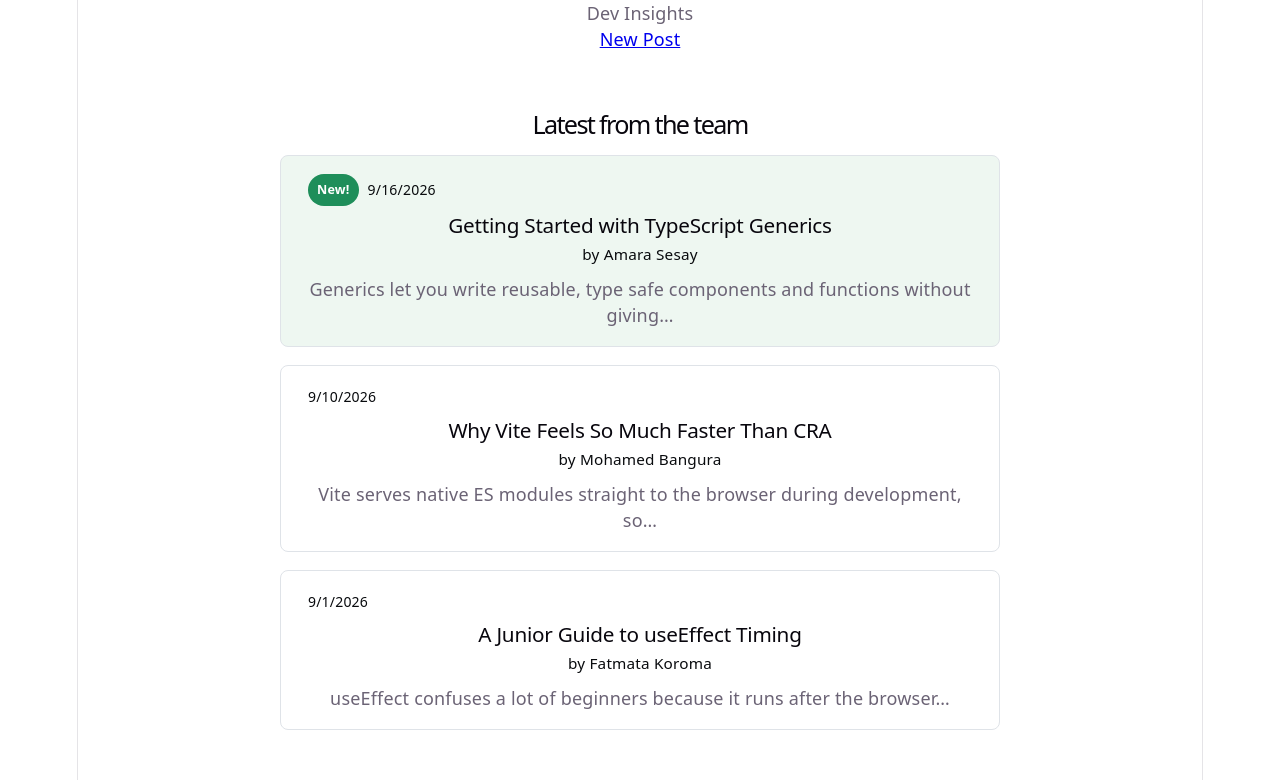
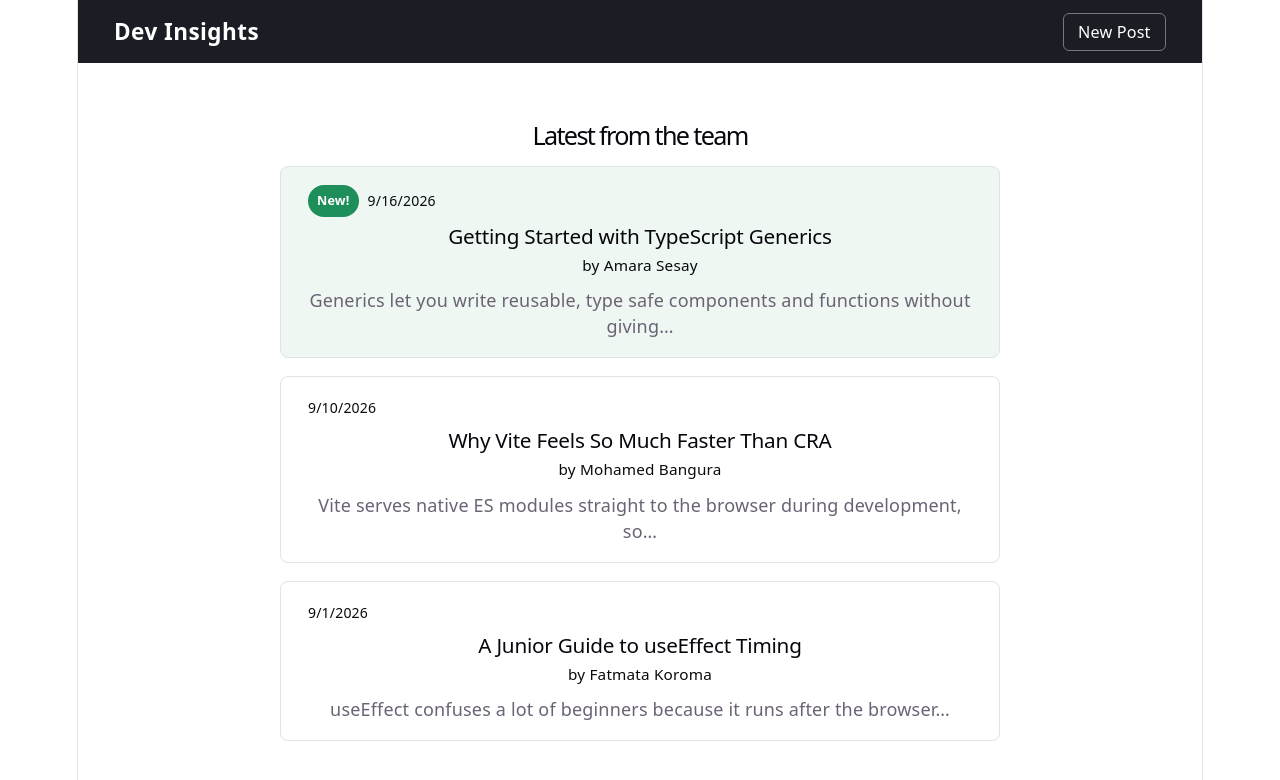
Before and after one commit to Millowise01/Dev-Insights-Mini-Blog, a React (Vite) app in the folder Dev-Insights-Mini-Blog/: page / in a window 1280 px wide. Shown: the top 780 px of the page. Built offline with nearby package versions, Linux system fonts and the light colour scheme.

Commit message:
add withLogger HOC and apply to Header

```diff
--- a/Dev-Insights-Mini-Blog/src/components/Header.css
+++ b/Dev-Insights-Mini-Blog/src/components/Header.css
@@ -0,0 +1,21 @@
+.header {
+  display: flex;
+  justify-content: space-between;
+  align-items: center;
+  padding: 1rem 2rem;
+  background-color: #1a1d23;
+  color: #ffffff;
+}
+.header__logo {
+  font-weight: 700;
+  font-size: 1.25rem;
+  letter-spacing: 0.02em;
+}
+.header__nav-link {
+  color: #ffffff;
+  text-decoration: none;
+  font-size: 0.9rem;
+  border: 1px solid rgba(255, 255, 255, 0.4);
+  padding: 0.4rem 0.8rem;
+  border-radius: 6px;
+}
--- a/Dev-Insights-Mini-Blog/src/components/Header.tsx
+++ b/Dev-Insights-Mini-Blog/src/components/Header.tsx
@@ -1,3 +1,4 @@
+import withLogger from "./withLogger";
 import React from "react";
 import "./Header.css";
 
@@ -14,4 +15,4 @@ const Header: React.FC = () => {
   );
 };
 
-export default Header;
+export default withLogger(Header, "Header");
--- /dev/null
+++ b/Dev-Insights-Mini-Blog/src/components/withLogger.tsx
@@ -0,0 +1,22 @@
+import React, { useEffect } from "react";
+
+function withLogger<P extends object>(
+  WrappedComponent: React.ComponentType<P>,
+  componentName: string
+) {
+  const WithLogger: React.FC<P> = (props) => {
+    useEffect(() => {
+      console.log(`[withLogger] ${componentName} mounted`);
+      return () => {
+        console.log(`[withLogger] ${componentName} unmounted`);
+      };
+    }, []);
+
+    return <WrappedComponent {...props} />;
+  };
+
+  WithLogger.displayName = `WithLogger(${componentName})`;
+  return WithLogger;
+}
+
+export default withLogger;
```
Also changed, not shown: Dev-Insights-Mini-Blog/src/types/Post.ts (+8 -0 lines).
